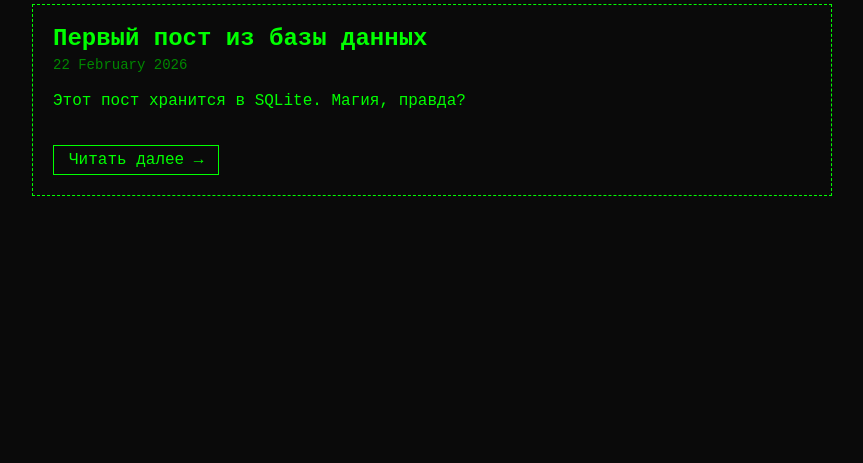
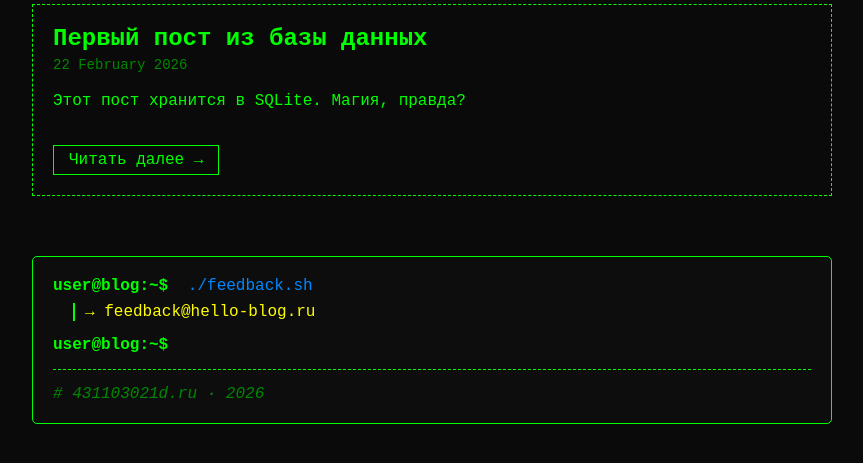
Before and after one commit to dderevyanko/helloworld_blog, a Flask app: page / in a window 1280 px wide. Shown: the part 202-665 px from the top of the page, without its empty margins (208-1071 px from the left). Run offline with Flask 3, Linux system fonts and the light colour scheme; data comes from the database, SQL or seed files in the repository; parts of the project's set-up code (start-up, migrations or seed data) failed here and were passed over.

Commit message:
feat: add terminal footer with contact (./feedback.sh)

```diff
--- a/templates/index.html
+++ b/templates/index.html
@@ -66,6 +66,55 @@
             background: #00ff00;
             color: #0a0a0a;
         }
+
+    /* Терминальный подвал */
+    .terminal-footer {
+        margin-top: 60px;
+        padding: 20px;
+        background: #0d0d0d;
+        border: 1px solid #00ff00;
+        border-radius: 5px;
+        font-family: 'Courier New', monospace;
+    }
+    .terminal-line {
+        margin-bottom: 8px;
+    }
+    .prompt {
+        color: #00ff00;
+        font-weight: bold;
+        margin-right: 10px;
+    }
+    .command {
+        color: #0088ff;
+    }
+    .terminal-output {
+        color: #ffff00;
+        margin-left: 20px;
+        margin-bottom: 15px;
+        padding-left: 10px;
+        border-left: 2px solid #00ff00;
+    }
+    .terminal-cursor {
+        margin-bottom: 15px;
+    }
+    .blinking-cursor {
+        color: #00ff00;
+        animation: blink 1s step-end infinite;
+    }
+    @keyframes blink {
+        0%, 100% { opacity: 1; }
+        50% { opacity: 0; }
+    }
+    .terminal-copyright {
+        border-top: 1px dashed #00ff00;
+        padding-top: 15px;
+        margin-top: 10px;
+    }
+    .comment {
+        color: #008800;
+        font-style: italic;
+    }
+
     </style>
 </head>
 <body>
@@ -85,5 +134,25 @@
     {% else %}
     <p>Пока нет постов. Скоро появятся!</p>
     {% endfor %}
+
+    <!-- Терминальный подвал с контактом -->
+<!-- Терминальный подвал с контактом -->
+<div class="terminal-footer">
+    <div class="terminal-line">
+        <span class="prompt">user@blog:~$</span>
+        <span class="command">./feedback.sh</span>
+    </div>
+    <div class="terminal-output">
+        → feedback@hello-blog.ru
+    </div>
+    <div class="terminal-cursor">
+        <span class="prompt">user@blog:~$</span>
+        <span class="blinking-cursor">_</span>
+    </div>
+    <div class="terminal-copyright">
+        <span class="comment"># 431103021d.ru · 2026</span>
+    </div>
+</div>
+
 </body>
 </html>
```
